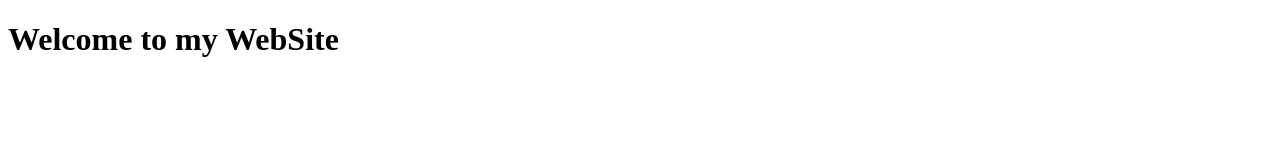
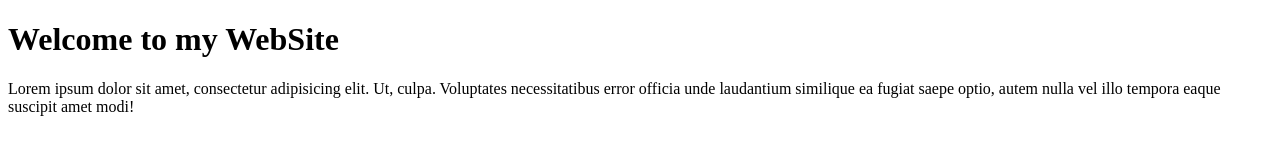
Before and after one commit to Mohib-2004/MyWebsite, a plain HTML site: page index.html in a window 1280 px wide. Drawn offline with Linux system fonts and the light colour scheme.

Commit message:
Second Commit

```diff
--- a/index.html
+++ b/index.html
@@ -9,6 +9,9 @@
 </head>
 <body>
     <h1>Welcome to my WebSite</h1>
+    <div>
+        <p>Lorem ipsum dolor sit amet, consectetur adipisicing elit. Ut, culpa. Voluptates necessitatibus error officia unde laudantium similique ea fugiat saepe optio, autem nulla vel illo tempora eaque suscipit amet modi!</p>
+    </div>
 
     <script src="app/app.js"></script>
 </body>
```
